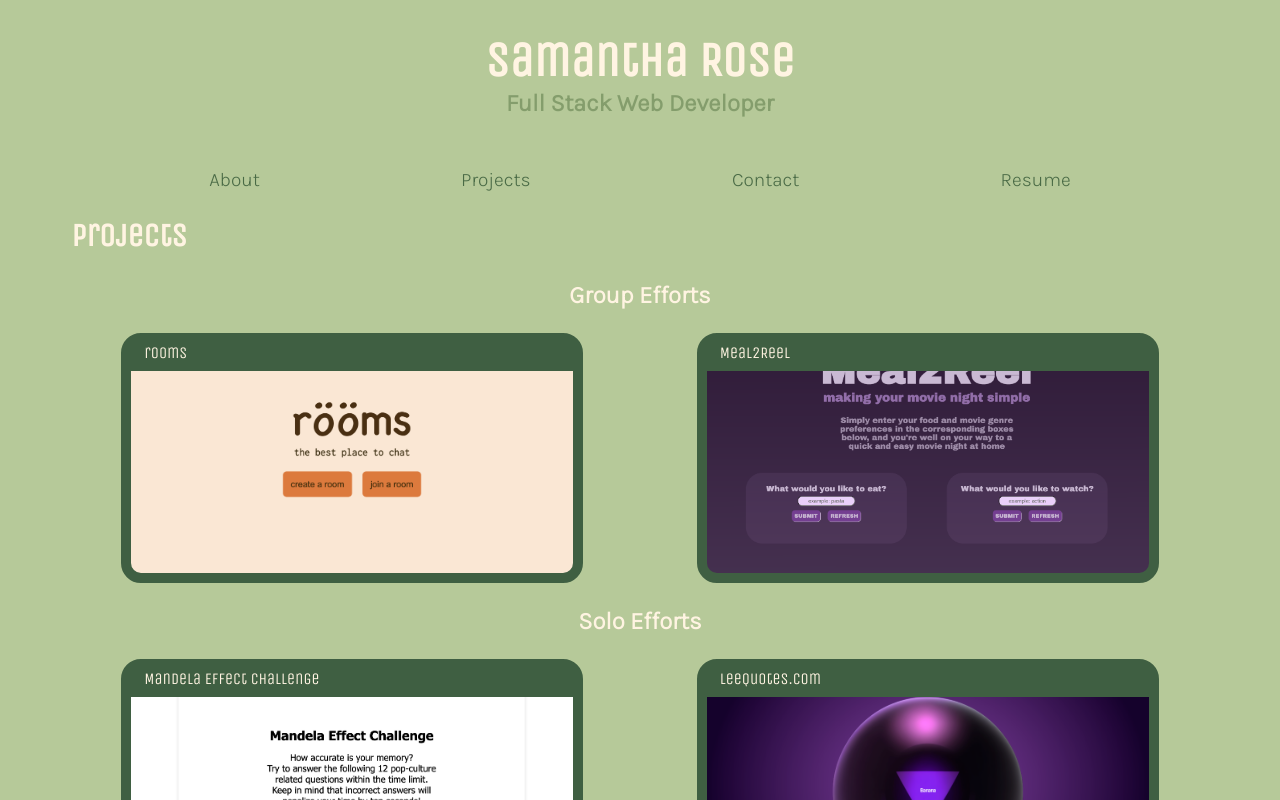
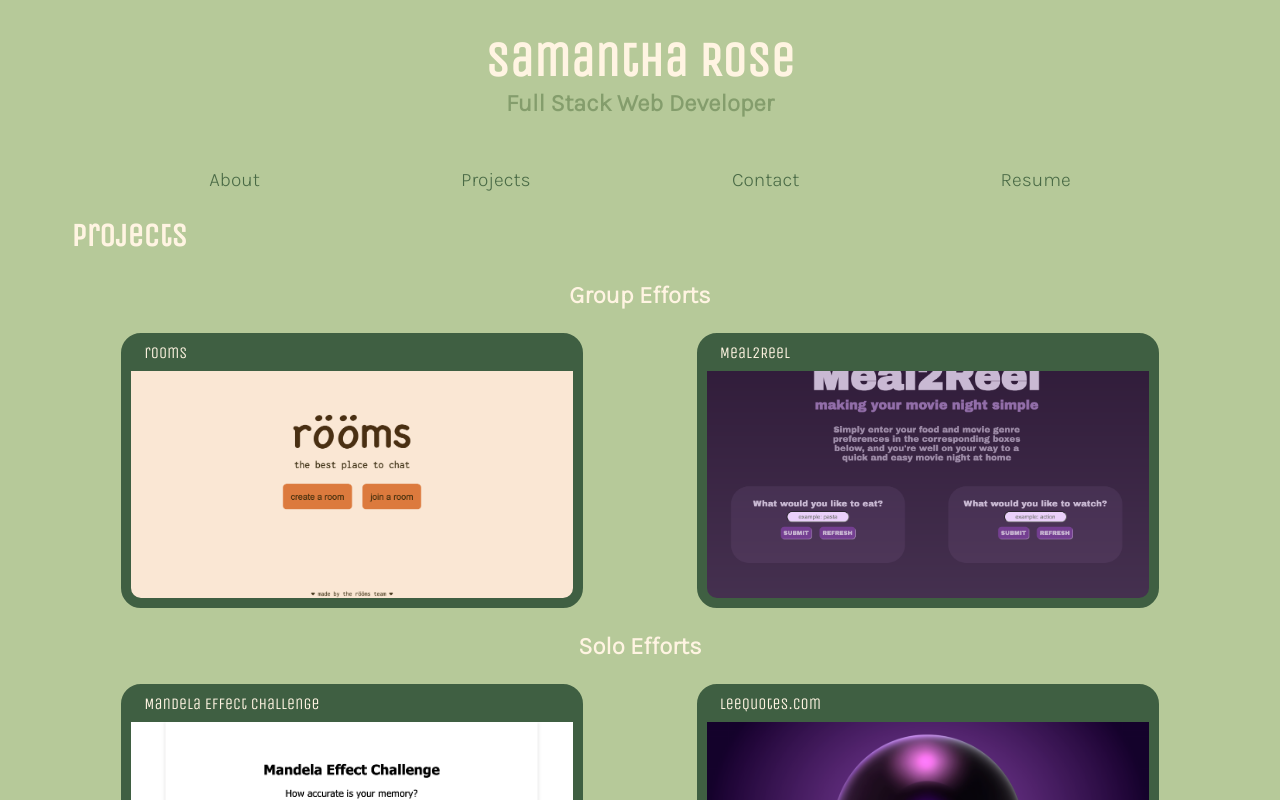
Before and after one commit to samanthashleyrose/React-Coding-Portfolio, a React (Vite) app: page /Projects in a window 1280 px wide. Shown: the top 800 px of the page. Built offline with nearby package versions, Linux system fonts and the light colour scheme.

Commit message:
update image size

```diff
--- a/src/main.css
+++ b/src/main.css
@@ -107,7 +107,7 @@ h3 {
 .solo-img-row-2 {
     display: inline-flex;
     justify-content: space-evenly;
-    height: 250px;
+    height: 275px;
     width: 100%;
 }
 
```
